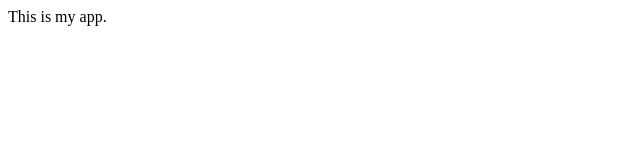
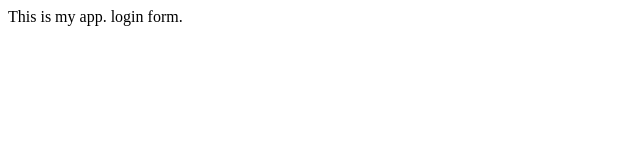
Before and after one commit to fizza-aamir/myappsample, a plain HTML site: page index.html in a window 1280 px wide. Shown: the full height of the page, 0-640 px from the left. Drawn offline with Linux system fonts and the light colour scheme.

Commit message:
login form

```diff
--- a/index.html
+++ b/index.html
@@ -7,5 +7,6 @@
 </head>
 <body>
     This is my app.
+    login form.
 </body>
 </html>
```
Also changed, not shown: login.html (added, +1 -0 lines).
